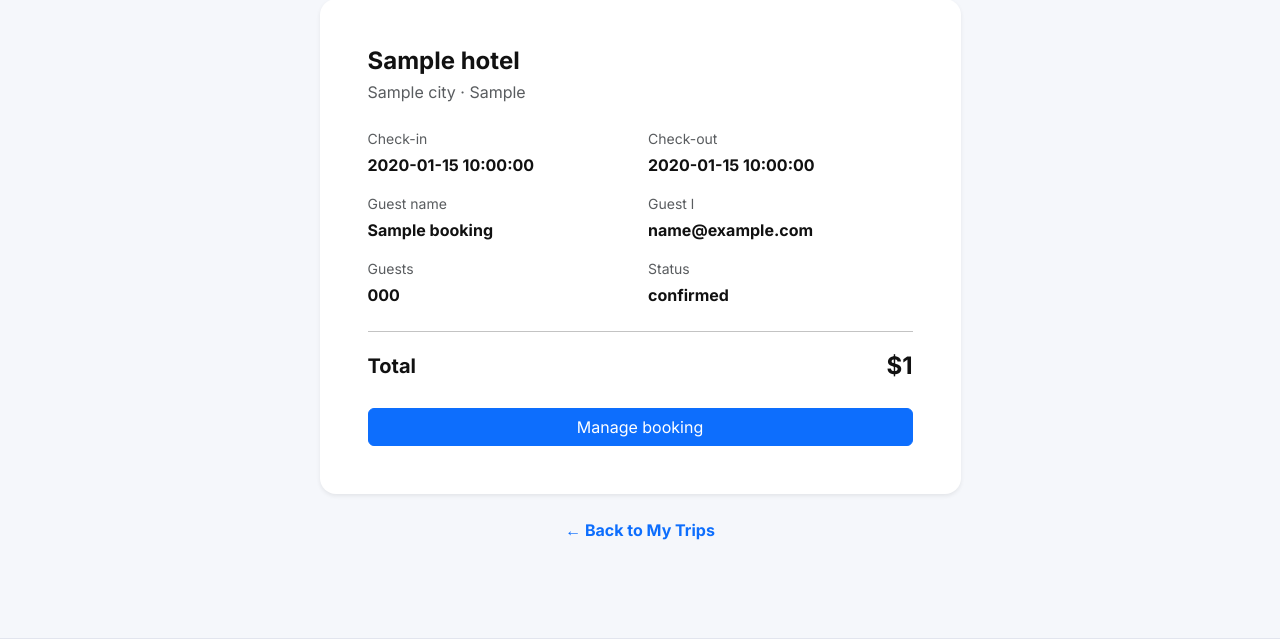
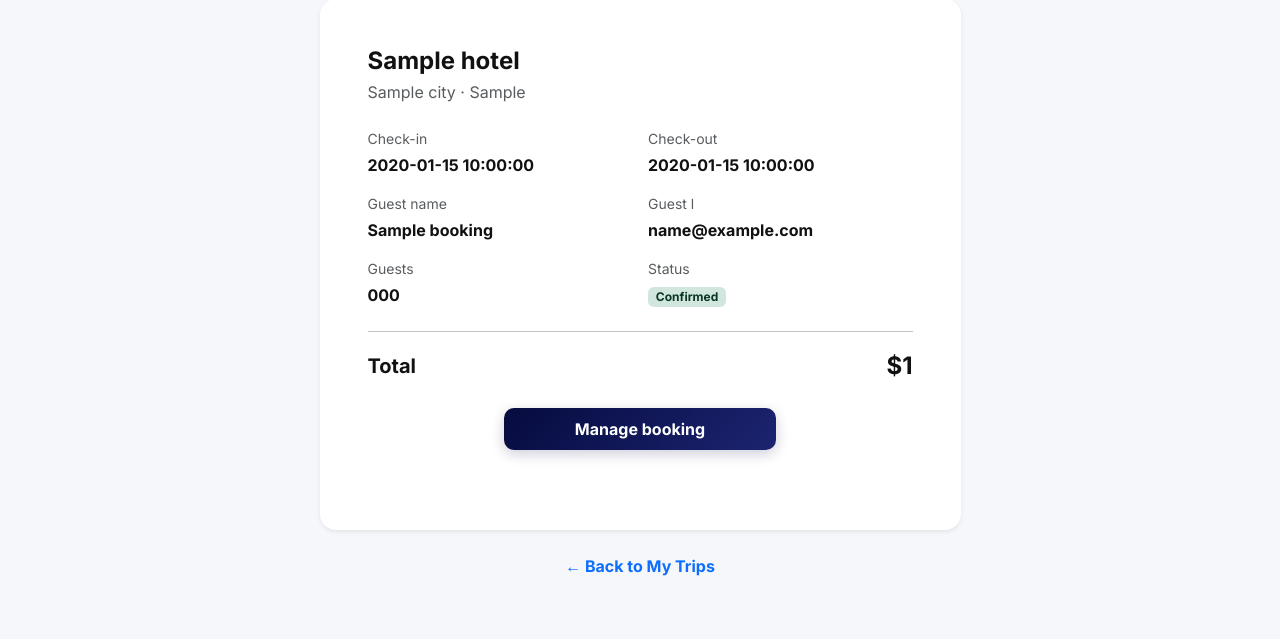
Before and after one commit to paulcap510/hotel-booking-fastapi, a FastAPI app: template templates/booking_detail.html in a window 1280 px wide. Shown: the part 206-845 px from the top of the page. Run offline with FastAPI, Linux system fonts and the light colour scheme; the template is opened without the code that fills it: most values are stand-ins (such as "Sample title", 1, 10 or a date in 2020); parts of the project's set-up code (start-up, migrations or seed data) failed here and were passed over.

Commit message:
Updated booking detail template

```diff
--- a/templates/booking_detail.html
+++ b/templates/booking_detail.html
@@ -43,8 +43,15 @@
           </div>
           <div class="col-6">
             <p class="text-muted small mb-1">Status</p>
-            <p class="fw-bold mb-0">{{ booking.booking_status }}</p>
+            {% if booking.booking_status == "confirmed" %}
+            <span class="badge bg-success-subtle text-success-emphasis fw-bold">Confirmed</span>
+            {% elif booking.booking_status == "cancelled" %}
+            <span class="badge" style="background-color: var(--hotels-red); color: white;">Cancelled</span>
+            {% else %}
+            <span class="badge bg-secondary-subtle text-secondary-emphasis fw-bold">{{ booking.booking_status }}</span>
+            {% endif %}
           </div>
+
         </div>
 
         <hr>
@@ -53,10 +60,11 @@
           <span class="fs-5 fw-bold">Total</span>
           <span class="fs-4 fw-bold">${{ booking.total_price }}</span>
         </div>
-
-        <a href="/bookings/{{ booking.id }}/manage" class="btn btn-primary w-100">
+        <div class="text-center mb-3">
+        <a href="/bookings/{{ booking.id }}/manage" class="btn btn-host-action w-50 mb-3">
           Manage booking
         </a>
+        </div>
 
 
         {% if booking.check_out_date <= today %}
@@ -68,11 +76,15 @@
             <span class="text-muted small">You reviewed this stay</span>
           </div>
           {% else %}
-          <a href="/bookings/{{ booking.id }}/review" class="btn btn-manage-outline w-100">
-            Leave a review
+          <div class="text-center mb-3">
+          <a href="/bookings/{{ booking.id }}/review" class="btn btn-host-action w-50">
+            <span>&#9733;</span> Leave a review
           </a>
+          </div>
           {% endif %}
         {% endif %}
+
+
 
       </section>
 
```
